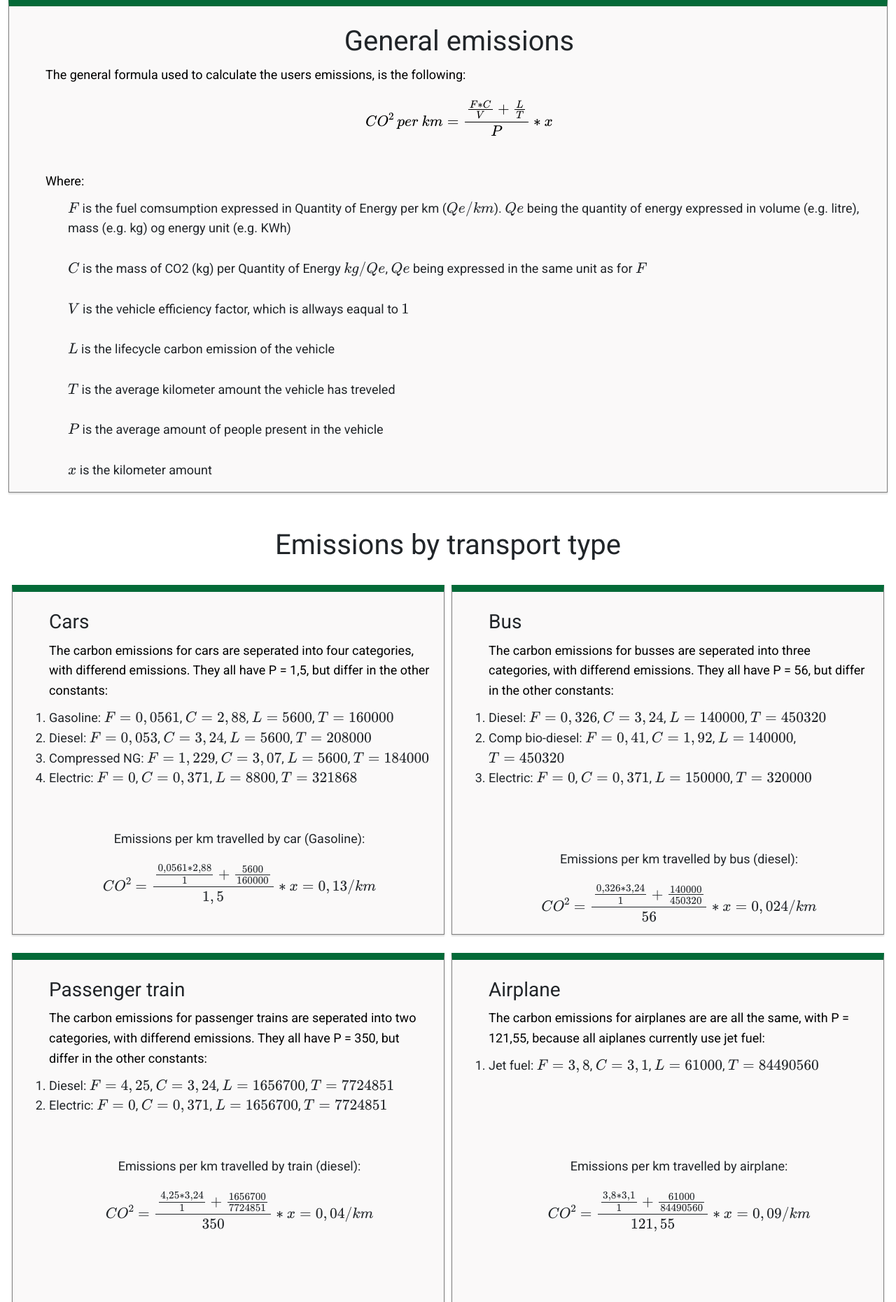
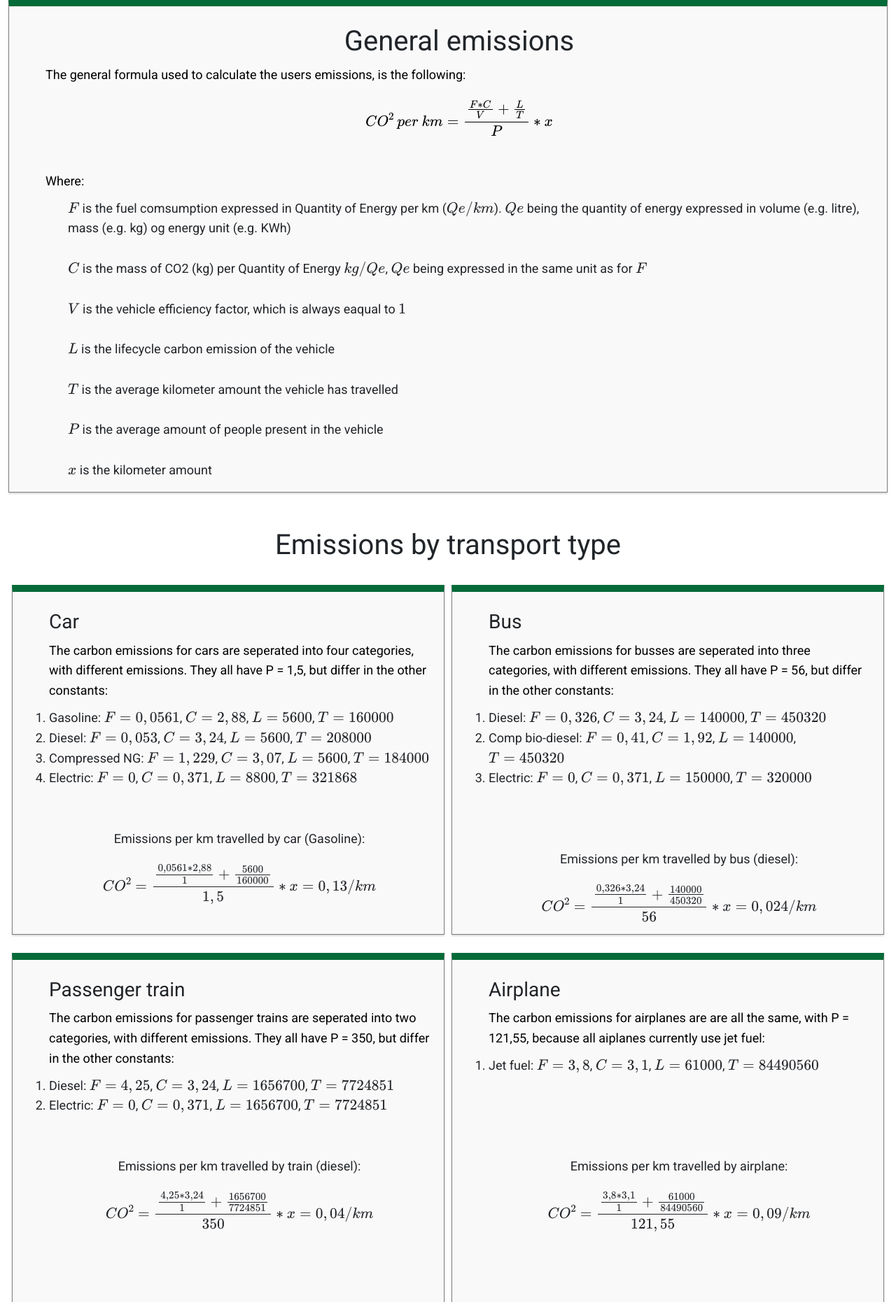
Before and after one commit to theoyster1/Carbon_App-Gruppe3, a Flask app: page /methodology in a window 1280 px wide. Shown: the part 670-2531 px from the top of the page at 70% size. Run offline with Flask 2, Linux system fonts and the light colour scheme; some libraries are stand-ins or nearby versions.

Commit message:
Update methodology.html
endret på skriveleif

```diff
--- a/capp/templates/methodology.html
+++ b/capp/templates/methodology.html
@@ -71,7 +71,7 @@
                                 </li>
                                 <br>
                                 <li>
-                                    \(V\) is the vehicle efficiency factor, which is allways eaqual to \(1\)
+                                    \(V\) is the vehicle efficiency factor, which is always eaqual to \(1\)
                                 </li>
                                 <br>
                                 <li>
@@ -79,7 +79,7 @@
                                 </li>
                                 <br>
                                 <li>
-                                    \(T\) is the average kilometer amount the vehicle has treveled
+                                    \(T\) is the average kilometer amount the vehicle has travelled
                                 </li>
                                 <br>
                                 <li>
@@ -109,9 +109,9 @@
                 <br>
                 <ol start="1">
 
-                        <h3 style="text-align:left;">Cars</h3>
+                        <h3 style="text-align:left;">Car</h3>
                         <p class="text-left">
-                            The carbon emissions for cars are seperated into four categories, with differend emissions. They all have P = 1,5, but differ in the other constants:
+                            The carbon emissions for cars are seperated into four categories, with different emissions. They all have P = 1,5, but differ in the other constants:
                             <li style="text-align:left;">
                             Gasoline: \(F = 0,0561\), \(C = 2,88\), \(L = 5 600\), \(T = 160 000\)
                             </li>
@@ -141,7 +141,7 @@
 
                         <h3 style="text-align:left;">Bus</h3>
                         <p class="text-left">
-                            The carbon emissions for busses are seperated into three categories, with differend emissions. They all have P = 56, but differ in the other constants:
+                            The carbon emissions for busses are seperated into three categories, with different emissions. They all have P = 56, but differ in the other constants:
                             <li style="text-align:left;">
                             Diesel: \(F = 0,326\), \(C = 3,24\), \(L = 140000\), \(T = 450320\)
                             </li>
@@ -172,7 +172,7 @@
 
                         <h3 style="text-align:left;">Passenger train</h3>
                         <p class="text-left">
-                            The carbon emissions for passenger trains are seperated into two categories, with differend emissions. They all have P = 350, but differ in the other constants:
+                            The carbon emissions for passenger trains are seperated into two categories, with different emissions. They all have P = 350, but differ in the other constants:
                             <li style="text-align:left;">
                             Diesel: \(F = 4,25\), \(C = 3,24\), \(L = 1656700\), \(T = 7724851\)
                             </li>
```
